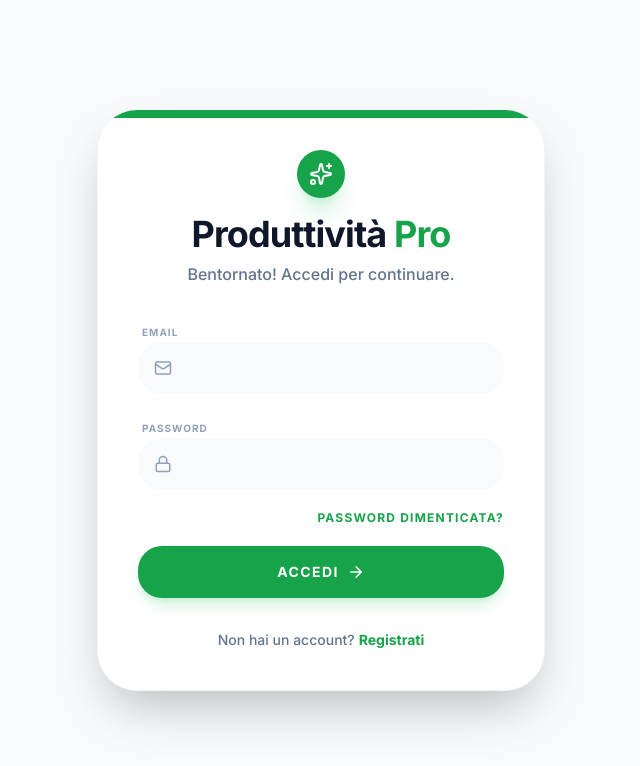
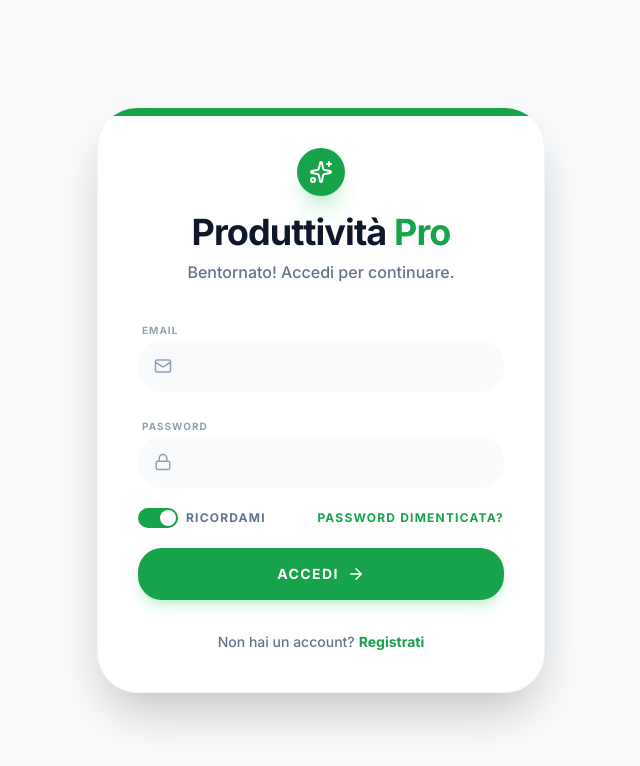
Before and after one commit to santinoimpa97-pixel/produttivita-pro, a React (Vite) app: page / in a window 1280 px wide. Shown: the top 766 px of the page, without its empty margins (319-959 px from the left). Built offline with nearby package versions, Linux system fonts and the light colour scheme; no server answers.

Commit message:
fix: goals id bug + add remember me toggle to login

```diff
--- a/App.tsx
+++ b/App.tsx
@@ -561,7 +561,7 @@ function App() {
   // Goal Handlers
   const handleAddGoal = async (goal: Omit<Goal, 'id' | 'completed' | 'linkedTaskIds'>) => {
       if(!user) return;
-      const newGoal: Goal = { id: newId(), completed: false, linkedTaskIds: [], ...goal };
+      const newGoal: Goal = { completed: false, linkedTaskIds: [], ...goal, id: newId() };
       setGoals(prev => [newGoal, ...prev]);
       const { error } = await supabase.from('goals').insert({id: newGoal.id, user_id: user.id, title: newGoal.title, description: newGoal.description, target_date: newGoal.targetDate, completed: false, linked_task_ids: []});
       if(error){
--- a/components/AuthView.tsx
+++ b/components/AuthView.tsx
@@ -14,6 +14,7 @@ const AuthView: React.FC = () => {
     const [loading, setLoading] = useState(false);
     const [error, setError] = useState<string | null>(null);
     const [message, setMessage] = useState<string | null>(null);
+    const [rememberMe, setRememberMe] = useState(true);
 
     const handleAuth = async (e: React.FormEvent) => {
         e.preventDefault();
@@ -23,6 +24,10 @@ const AuthView: React.FC = () => {
 
         if (mode === 'login') {
             const { error } = await supabase.auth.signInWithPassword({ email, password });
+            if (!error && !rememberMe) {
+                // If not remember me, remove the session from local storage on window close
+                window.addEventListener('beforeunload', () => supabase.auth.signOut(), { once: true });
+            }
             if (error) setError(error.message);
         } else if (mode === 'register') {
             const { data, error } = await supabase.auth.signUp({
@@ -138,7 +143,20 @@ const AuthView: React.FC = () => {
                     </div>
 
                     {mode === 'login' && (
-                        <div className="flex items-center justify-end">
+                        <div className="flex items-center justify-between">
+                            <label className="flex items-center gap-2 cursor-pointer select-none">
+                                <div className="relative">
+                                    <input
+                                        type="checkbox"
+                                        checked={rememberMe}
+                                        onChange={e => setRememberMe(e.target.checked)}
+                                        className="sr-only peer"
+                                    />
+                                    <div className="w-10 h-5 bg-slate-200 dark:bg-slate-700 rounded-full peer peer-checked:bg-brand-600 transition-colors" />
+                                    <div className="absolute top-0.5 left-0.5 w-4 h-4 bg-white rounded-full shadow transition-transform peer-checked:translate-x-5" />
+                                </div>
+                                <span className="text-xs font-bold text-slate-500 dark:text-slate-400 uppercase tracking-widest">{t('auth_remember_me')}</span>
+                            </label>
                             <button type="button" onClick={() => setMode('forgotPassword')} className="text-xs font-bold text-brand-600 dark:text-brand-400 hover:underline uppercase tracking-widest">
                                 {t('auth_forgot_password')}
                             </button>
--- a/i18n.ts
+++ b/i18n.ts
@@ -132,6 +132,7 @@ const translations = {
     auth_welcome_back: 'Bentornato! Accedi per continuare.',
     auth_start_journey: 'Inizia oggi il tuo percorso.',
     auth_forgot_password: 'Password dimenticata?',
+    auth_remember_me: 'Ricordami',
     auth_create_account: 'Crea Account',
     auth_no_account: 'Non hai un account?',
     auth_has_account: 'Hai già un account?',
@@ -286,6 +287,7 @@ const translations = {
     auth_welcome_back: 'Welcome back! Sign in to continue.',
     auth_start_journey: 'Start your journey today.',
     auth_forgot_password: 'Forgot password?',
+    auth_remember_me: 'Remember me',
     auth_create_account: 'Create Account',
     auth_no_account: 'Don\'t have an account?',
     auth_has_account: 'Already have an account?',
```
